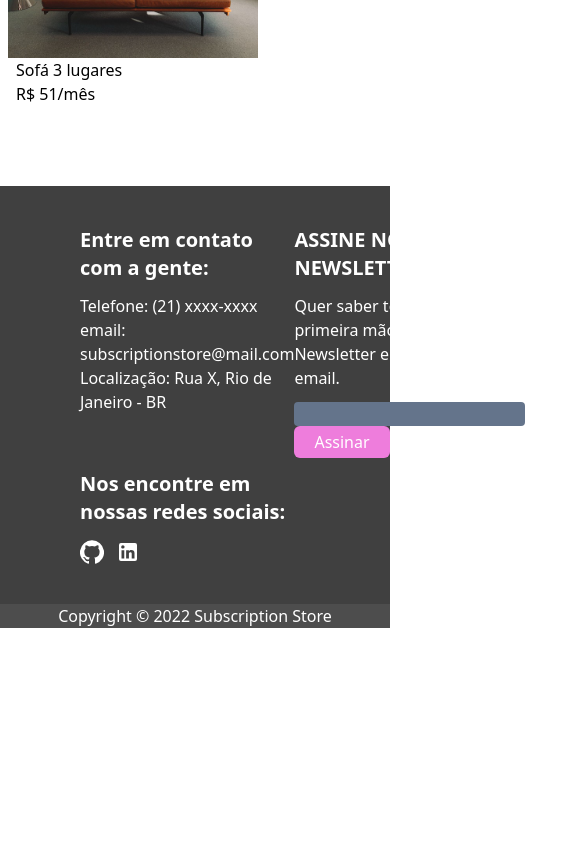
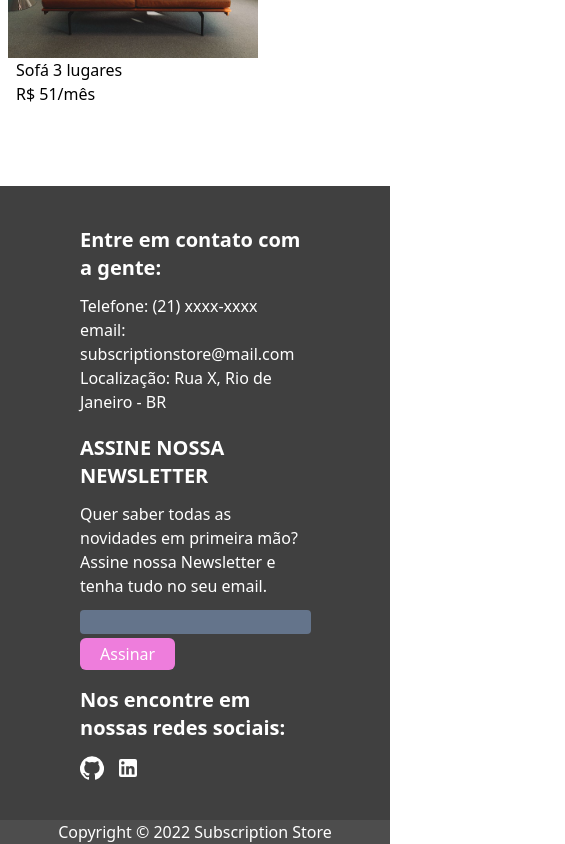
Before and after one commit to rsouzaf07/SubscriptionStore, a React (Vite) app in the folder client/: page / in a window 390 px wide. Shown: the part 4166-5010 px from the top of the page, 565 px wide, since content can reach past the window. Before the commit the page ends 4794 px from the top, so only its background shows below. Built offline with nearby package versions, Linux system fonts and the light colour scheme.

Commit message:
adding responsivity and comments to the footer

```diff
--- a/client/src/Component/Footer.tsx
+++ b/client/src/Component/Footer.tsx
@@ -3,9 +3,11 @@ import { GitHub, LinkedIn } from '@material-ui/icons'
 export default function footer() {
   return (
     <>
+    {/* Container footer */}
     <footer className='bg-[#404040] px-20 py-10  text-white'>
-          <div className='flex'>
-            <section className='flex-1 '>
+          <div className='block md:flex'>
+            {/* About us */}
+            <section className='mb-5 md:flex-1 '>
                 <p className='font-bold text-xl mb-3'>Entre em contato com a gente:</p>
                 <ul>
                     <li>
@@ -19,13 +21,17 @@ export default function footer() {
                     </li>
                 </ul>
             </section>
+
+            {/* NewsLetter */}
             <section className='  flex-1 '>
                 <h2 className='font-bold text-xl mb-3'>ASSINE NOSSA NEWSLETTER</h2>
                 <p className='mb-3 '>Quer saber todas as novidades em primeira mão? Assine nossa Newsletter e tenha tudo no seu email.</p>
                 <input type='email' className='rounded mr-10 bg-[#64748B]'/>
-                <button className='px-5 py-1 rounded-md bg-[#EE7DDC]'>Assinar</button>
+                <button className='my-1 px-5 py-1 rounded-md bg-[#EE7DDC]'>Assinar</button>
             </section>
           </div>
+
+          {/* Social media */}
           <section>
             <h2 className='font-bold text-xl my-3' >Nos encontre em nossas redes sociais:</h2>
             <a href='https://github.com/rsouzaf07'>
```
